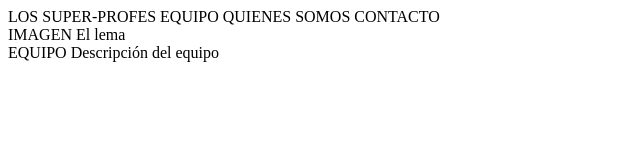
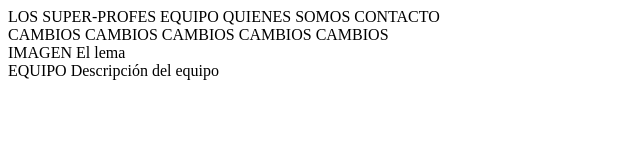
Before and after one commit to Adalab/project-promo-l-module-1-team-0, a plain HTML site: page index.html in a window 1280 px wide. Shown: the whole page, without its empty margins (0-640 px from the left). Drawn offline with Linux system fonts and the light colour scheme.

Commit message:
Adding CAMBIOS

```diff
--- a/index.html
+++ b/index.html
@@ -14,6 +14,12 @@
     CONTACTO
   </header>
 
+  CAMBIOS
+  CAMBIOS
+  CAMBIOS
+  CAMBIOS
+  CAMBIOS
+
   <section class="hero">
   IMAGEN
   El lema
```
